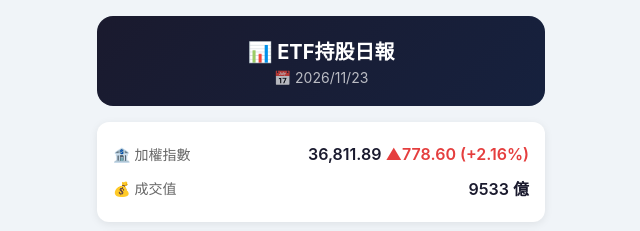
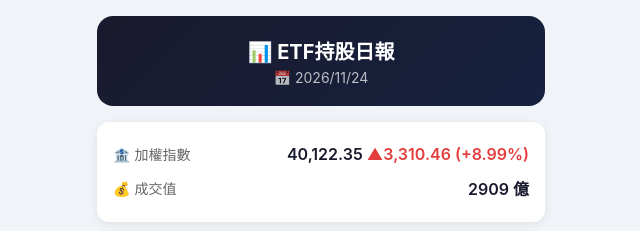
Before and after one commit to s151933220251-del/taiwan-stock-bot, a plain HTML site: page index.html in a window 1280 px wide. Shown: the top 231 px of the page, 319-959 px from the left. Drawn offline with Linux system fonts and the light colour scheme.

Commit message:
deploy: 808bed165e23e7fcb5117f8925f1eddbd18cdfbd

```diff
--- a/index.html
+++ b/index.html
@@ -154,17 +154,17 @@
 <body>
   <div class="header">
     <h1>📊 ETF持股日報</h1>
-    <div class="date">📅 2026/11/23</div>
+    <div class="date">📅 2026/11/24</div>
   </div>
 
         <div class="market-card">
             <div class="market-row">
                 <span class="market-label">🏦 加權指數</span>
-                <span class="market-value">36,811.89 <span class="up">▲778.60 (+2.16%)</span></span>
+                <span class="market-value">40,122.35 <span class="up">▲3,310.46 (+8.99%)</span></span>
             </div>
             <div class="market-row">
                 <span class="market-label">💰 成交值</span>
-                <span class="market-value">9533 億</span>
+                <span class="market-value">2909 億</span>
             </div>
         </div>
 
```
